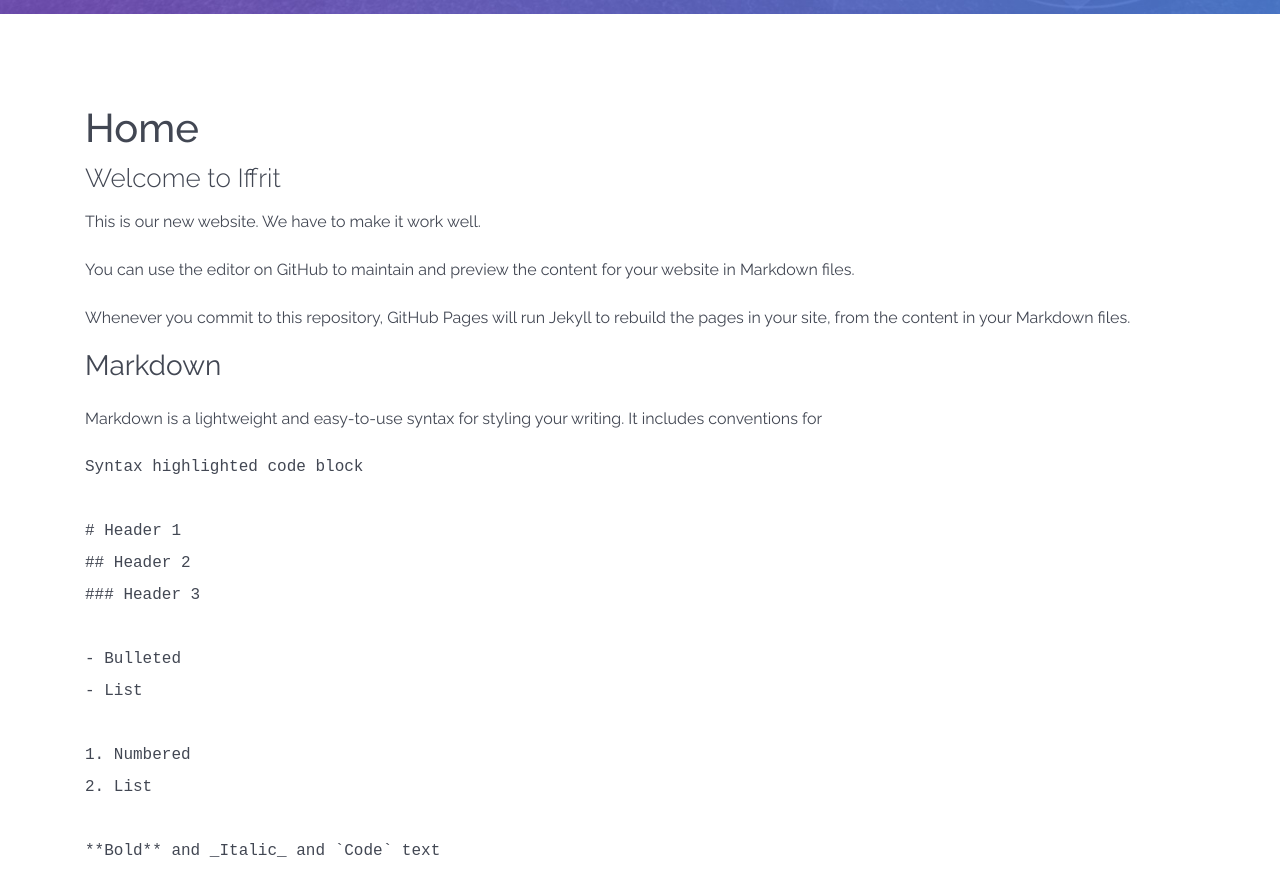
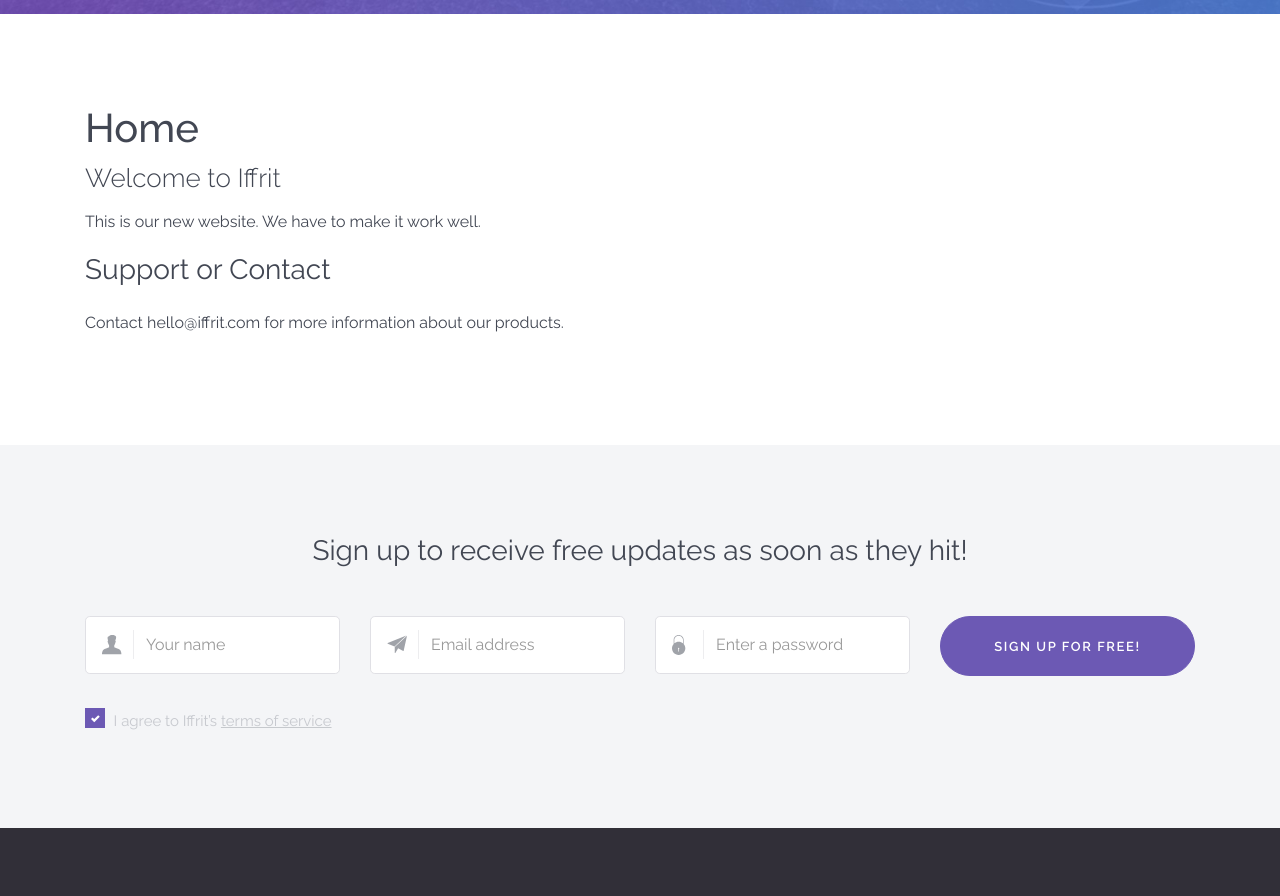
Before and after one commit to Iffrit-Studio/iffrit-website, a Jekyll site: the page built from index.md, in a window 1280 px wide and 900 px high, scrolled down 886 px. Shown: the top 896 px of the window. Built offline with Jekyll 4.4.1, drawn with Linux system fonts in a browser that asks for light colours; nearby versions of some CDN libraries; some web fonts are replaced; some of the changed text lies outside the part shown.

Commit message:
Update index.md

````diff
--- a/index.md
+++ b/index.md
@@ -10,38 +10,6 @@
 
 This is our new website. We have to make it work well.
 
-You can use the [editor on GitHub](https://github.com/fxnicolas/iffrit/edit/master/index.md) to maintain and preview the content for your website in Markdown files.
-
-Whenever you commit to this repository, GitHub Pages will run [Jekyll](https://jekyllrb.com/) to rebuild the pages in your site, from the content in your Markdown files.
-
-### Markdown
-
-Markdown is a lightweight and easy-to-use syntax for styling your writing. It includes conventions for
-
-```markdown
-Syntax highlighted code block
-
-# Header 1
-## Header 2
-### Header 3
-
-- Bulleted
-- List
-
-1. Numbered
-2. List
-
-**Bold** and _Italic_ and `Code` text
-
-[Link](url) and ![Image](src)
-```
-
-For more details see [GitHub Flavored Markdown](https://guides.github.com/features/mastering-markdown/).
-
-### Jekyll Themes
-
-Your Pages site will use the layout and styles from the Jekyll theme you have selected in your [repository settings](https://github.com/fxnicolas/iffrit/settings). The name of this theme is saved in the Jekyll `_config.yml` configuration file.
-
 ### Support or Contact
 
-Having trouble with Pages? Check out our [documentation](https://help.github.com/categories/github-pages-basics/) or [contact support](https://github.com/contact) and we’ll help you sort it out.
+Contact hello@iffrit.com for more information about our products.
````
